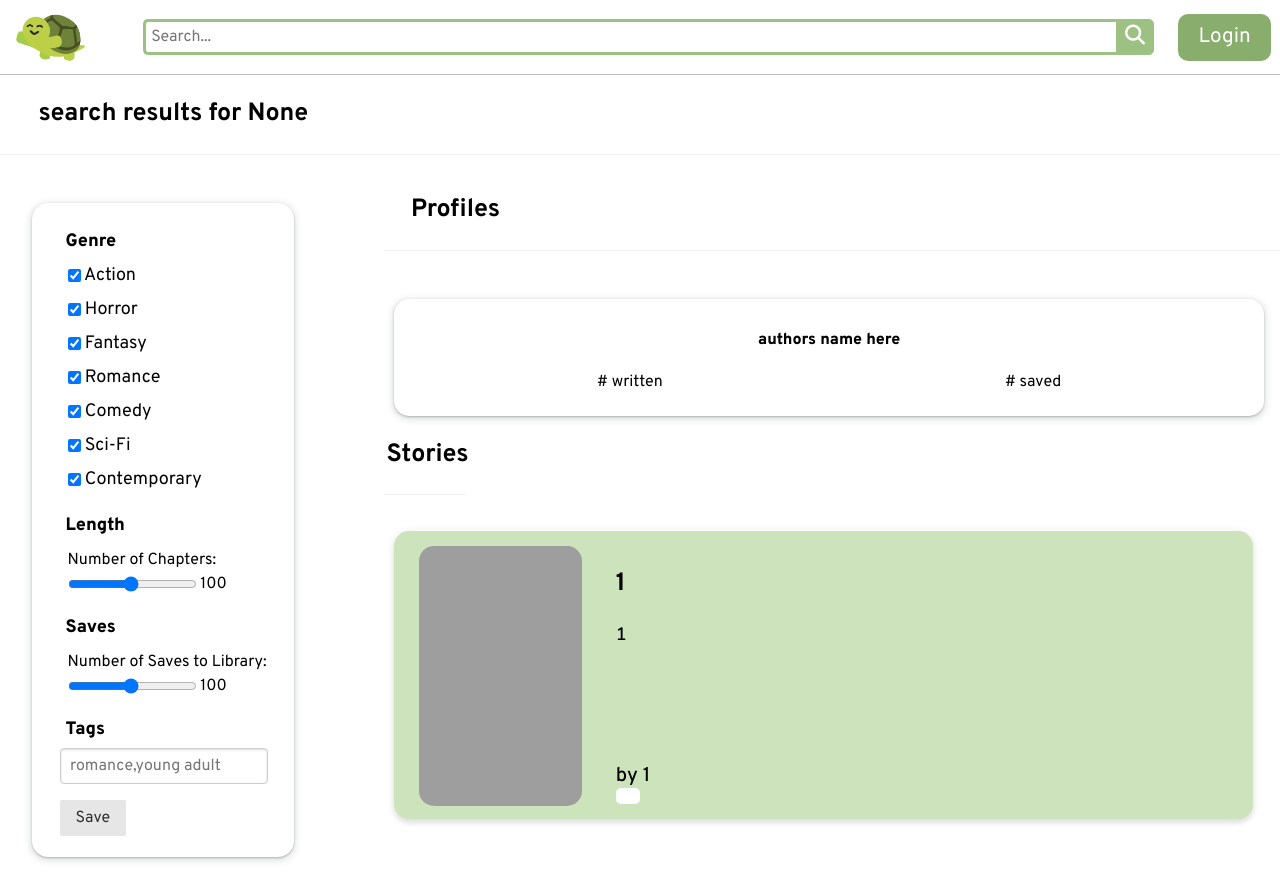
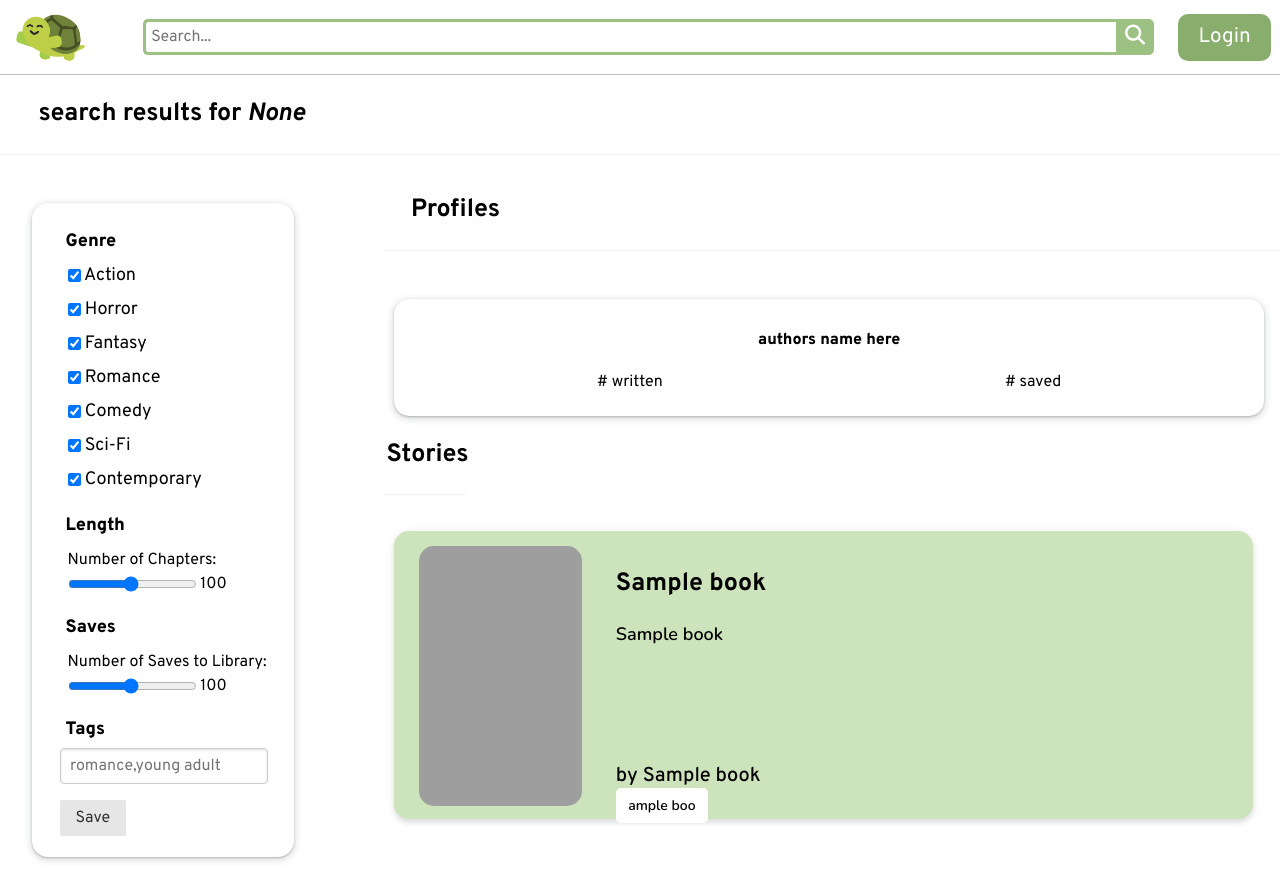
Before and after one commit to lulubugqu/read-write-app, a Flask app: page /search/filter in a window 1280 px wide. Run offline with Flask 3, Linux system fonts and the light colour scheme; a database or web service that is not in the repository returns one stand-in record (values such as "Sample title"); some libraries are stand-ins or nearby versions; grey boxes are pictures that could not be loaded.

Commit message:
small updates

```diff
--- a/server.py
+++ b/server.py
@@ -517,8 +517,6 @@
     if user_query_results != [] and user_query_results[0] != '':
         for user_id in user_query_results:
             user_info = get_user_details(user_id)
-            # published_books =  user_info[4].split(", ")
-            # library_books = user_info[5].split(", ")
             user_results.append(user_info)
 
 
@@ -605,9 +603,6 @@
     tags = request.args.get("tags")
     print(tags)
 
-    form_default = []
-
-
     default_genres = ["Action", "Horror", "Fantasy", "Romance", "Comedy", "Sci-Fi", "Contemporary"]
     chosen_genres = ["none"]
     for genre in default_genres:
@@ -616,7 +611,7 @@
 
     print(request)
 
-    book_results = get_book_id_results(search_query)
+    current_books = get_book_id_results(search_query)
 
     # get a list of books where the book_id is in the book_results list
     # AND the genre of the book is in the chosen_genres list
@@ -630,16 +625,28 @@
             AND (b.num_saved < %s)
             AND b.book_id IN %s
         """
-        cursor.execute(query, (chapterRange, tuple(chosen_genres), savedRange, tuple(book_results)))
+        cursor.execute(query, (chapterRange, tuple(chosen_genres), savedRange, tuple(current_books)))
         filtered_book_results = [row[0] for row in cursor.fetchall()]
 
-    print(filtered_book_results)
+    book_results = []
 
-    user_results = get_user_id_results(search_query)
+    with get_db_cursor() as cursor:
+        if filtered_book_results != [] and filtered_book_results[0] != '':
+            for book_id in filtered_book_results:
+                book_info = get_book_details(book_id)
+                cursor.execute("SELECT username FROM users WHERE user_id = %s", (book_info[1],))
+                username = cursor.fetchone()[0]
+                book_info.append(username)
+                book_results.append(book_info)
+
+    user_query_results = get_user_id_results(search_query)
+    user_results = []
+    if user_query_results != [] and user_query_results[0] != '':
+        for user_id in user_query_results:
+            user_info = get_user_details(user_id)
+            user_results.append(user_info)
 
     current_user = get_current_user()
-
-
     return render_template("search.html", search=search_query, current_user=current_user, logged_in=logged_in, book_results=book_results, user_results=user_results)
 
 
--- a/static/css/style.css
+++ b/static/css/style.css
@@ -1009,6 +1009,7 @@
 
 .welcome-header-text {
   margin: 3% 0 0 4%;
+  text-transform: capitalize;
 }
 
 .home .bookdetails {
--- a/templates/home.html
+++ b/templates/home.html
@@ -7,7 +7,7 @@
 {% endblock %}
 {% block page_content %}
     <div class="welcome-header">
-        <h2 class="welcome-header-text">Welcome Home {{current_user}}</h2>
+        <h2 class="welcome-header-text">Welcome Home, {{current_user}}</h2>
     </div>
     <div class="book-section1" style="background-color: #e1f0da; border-top: 3px solid #507337; border-bottom: 3px solid #507337;">
         <h1>Top 5 in the U.S.</h1>
--- a/templates/search.html
+++ b/templates/search.html
@@ -8,7 +8,7 @@
 {% block header %}{% endblock %}
 {% block page_content %}
     <div class="main-text">
-        <h3> search results for {{ search }} </h3>
+        <h3> search results for <em>{{ search }}</em> </h3>
 
     </div>
     <div class="search-container">
```
